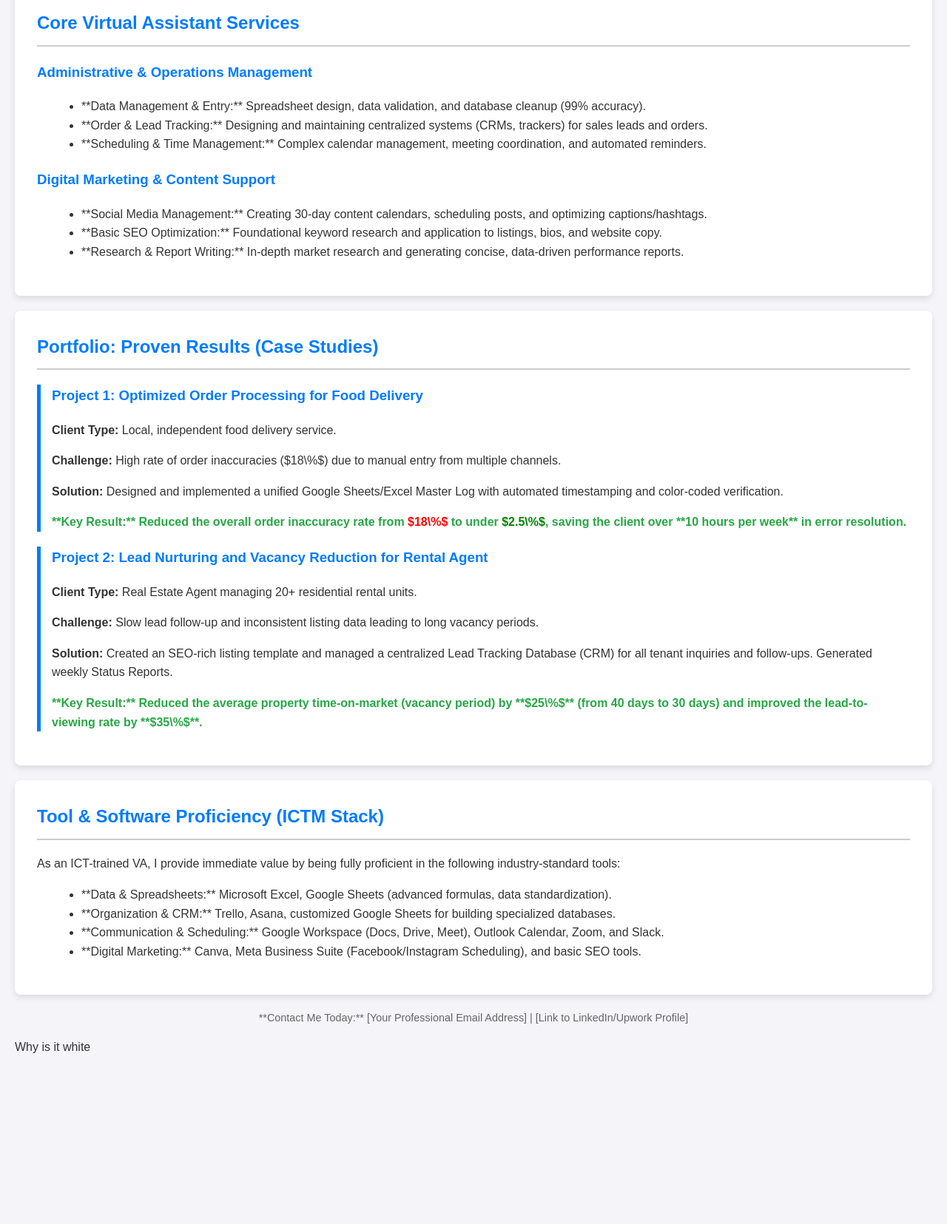
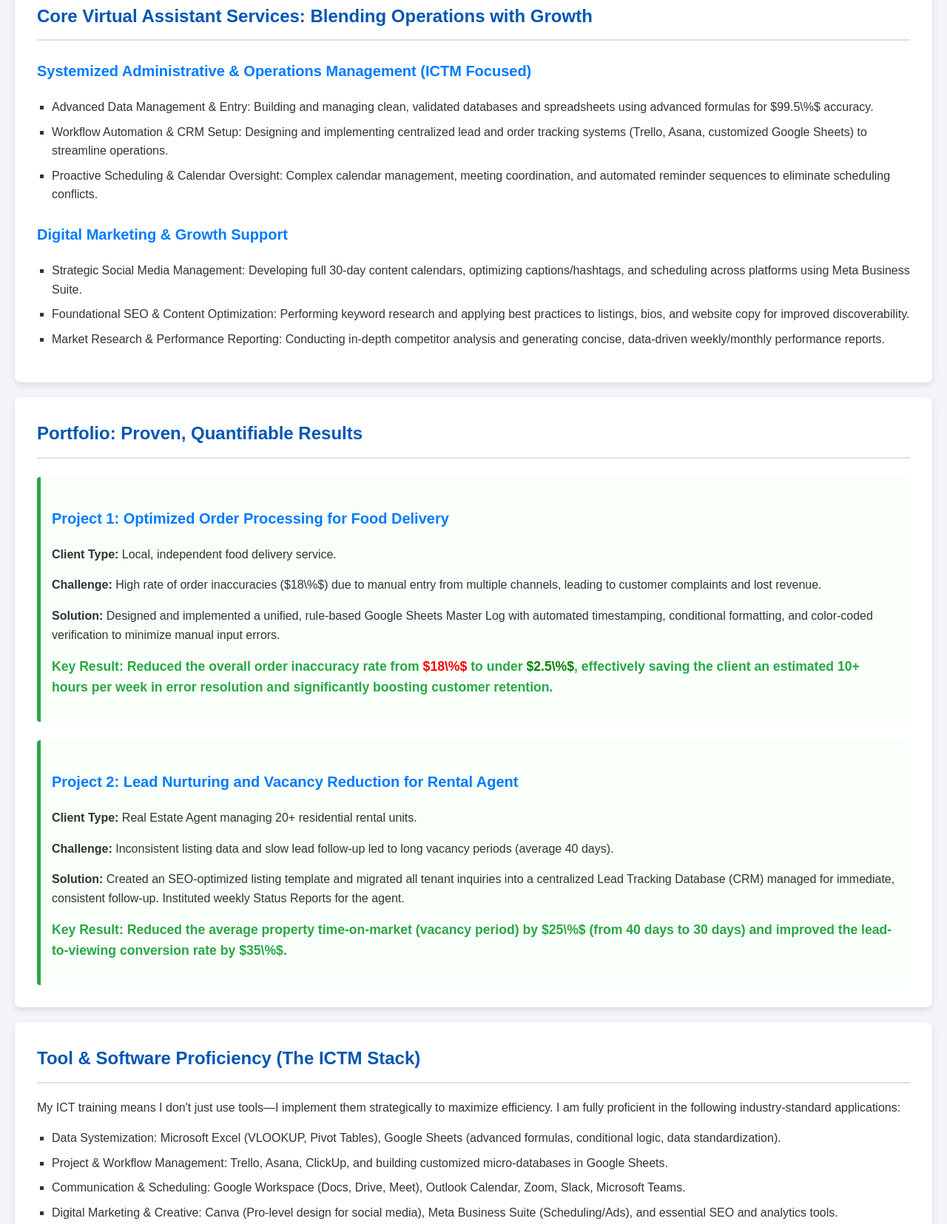
Before and after one commit to grimr-lab/My-portfolio-, a plain HTML site: page index.html in a window 1280 px wide. Shown: the part 624-2279 px from the top of the page at 74% size. Before the commit the page ends 2072 px from the top, so only its background shows below. Drawn offline with Linux system fonts and the light colour scheme.

Commit message:
Update index.html

```diff
--- a/index.html
+++ b/index.html
@@ -3,86 +3,91 @@
 <head>
     <meta charset="UTF-8">
     <meta name="viewport" content="width=device-width, initial-scale=1.0">
-    <title>WELCOME| Tech-Savvy Virtual Assistant (ICTM)</title>
+    <title>Rashid Kipchumba | Tech-Savvy Virtual Assistant (ICTM)</title>
     <style>
         /* Basic Styling for Professional Look */
         body { font-family: Arial, sans-serif; line-height: 1.6; margin: 0; padding: 20px; background-color: #f4f4f9; color: #333; }
         header { text-align: center; padding: 40px 0; background-color: #007bff; color: white; margin-bottom: 20px; }
-        header h1 { margin: 0; }
-        section { background-color: white; padding: 30px; margin-bottom: 20px; border-radius: 8px; box-shadow: 0 4px 8px rgba(0,0,0,0.1); }
-        h2 { color: #007bff; border-bottom: 2px solid #ccc; padding-bottom: 10px; margin-top: 0; }
-        h3 { color: #007bff; margin-top: 20px; }
-        ul { list-style: disc; margin-left: 20px; }
-        .case-study { border-left: 5px solid #007bff; padding-left: 15px; margin-top: 20px; }
-        .result-metric { font-weight: bold; color: #28a745; }
+        header h1 { margin: 0; font-size: 2.5em; } /* Increased name size */
+        header p { margin: 5px 0 0 0; font-size: 1.1em; font-weight: 300; } /* Added some weight for sub-heading */
+        section { background-color: white; padding: 30px; margin-bottom: 20px; border-radius: 8px; box-shadow: 0 4px 10px rgba(0,0,0,0.1); } /* Slightly stronger shadow */
+        h2 { color: #0056b3; border-bottom: 2px solid #e0e0e0; padding-bottom: 12px; margin-top: 0; } /* Darkened the blue for contrast */
+        h3 { color: #007bff; margin-top: 25px; font-size: 1.25em; } /* Larger, more distinct service headers */
+        ul { list-style: square; margin-left: 20px; padding-left: 0; } /* Changed list style for a crisper look */
+        ul li { margin-bottom: 8px; }
+        .case-study { border-left: 5px solid #28a745; padding-left: 15px; margin-top: 25px; background-color: #f9fff9; border-radius: 4px; padding: 15px; } /* Changed border color to match result metric and added light background */
+        .result-metric { font-weight: bold; color: #28a745; font-size: 1.1em; display: block; margin-top: 10px;} /* Increased size for impact */
+        footer { padding: 15px 0; background-color: #e9ecef; border-top: 1px solid #ccc; }
     </style>
 </head>
 <body>
 
     <header>
-        <h1>[Rashid Kipchumba]</h1>
-        <p>Social Media & Tech-Savvy Virtual Assistant | ICT Management Specialist</p>
+        <h1>Rashid Kipchumba</h1>
+        <p>Certified Tech-Savvy Virtual Assistant | Specializing in ICT Management & Digital Growth</p>
     </header>
 
     <section id="summary">
         <h2>Professional Profile Summary</h2>
-        <p>Hello! I am a **Social Media & Tech-Savvy Virtual Assistant** with a specialized focus on combining administrative excellence with digital marketing growth. I am currently studying **Information and Communications Technology Management (ICTM)**, which gives me a fresh, up-to-date perspective on industry tools and best practices.</p>
-        <p>My core competencies are **Social Media Marketing, SEO, and strategic Research**. I excel at the day-to-day operations required for a seamless business, including Email Management, Data Entry, and Scheduling. This balanced skillset allows me to manage the backend while also driving forward-facing growth.</p>
-        <p>My goal is to help my clients **get their social media organized and growing while maintaining flawless administrative operations** by providing highly organized, reliable, and results-driven support.</p>
+        <p>I am Rashid Kipchumba, a Tech-Savvy Virtual Assistant who bridges the gap between administrative support and digital strategy. My foundation is built on my ongoing studies in Information and Communications Technology Management (ICTM), ensuring every task—from data entry to social media growth—is handled with a modern, systemized approach.</p>
+        <p>My core competencies are highly measurable: Social Media Management, Data Systemization, and Strategic Research. I thrive on automating repetitive tasks and designing efficient systems (CRMs, trackers) that ensure flawless administrative operations (Email Management, Scheduling, Data Entry). This unique blend of tech expertise and reliability allows my clients to focus on their vision while I drive forward-facing growth.</p>
+        <p>My goal is simple: to help you achieve scalable growth by building organized, data-driven systems and maintaining a polished, optimized online presence.</p>
     </section>
 
     <section id="services">
-        <h2>Core Virtual Assistant Services</h2>
-        <h3>Administrative & Operations Management</h3>
+        <h2>Core Virtual Assistant Services: Blending Operations with Growth</h2>
+        <h3>Systemized Administrative & Operations Management (ICTM Focused)</h3>
         <ul>
-            <li>**Data Management & Entry:** Spreadsheet design, data validation, and database cleanup (99% accuracy).</li>
-            <li>**Order & Lead Tracking:** Designing and maintaining centralized systems (CRMs, trackers) for sales leads and orders.</li>
-            <li>**Scheduling & Time Management:** Complex calendar management, meeting coordination, and automated reminders.</li>
+            <li>Advanced Data Management & Entry: Building and managing clean, validated databases and spreadsheets using advanced formulas for $99.5\%$ accuracy.</li>
+            <li>Workflow Automation & CRM Setup: Designing and implementing centralized lead and order tracking systems (Trello, Asana, customized Google Sheets) to streamline operations.</li>
+            <li>Proactive Scheduling & Calendar Oversight: Complex calendar management, meeting coordination, and automated reminder sequences to eliminate scheduling conflicts.</li>
         </ul>
-        <h3>Digital Marketing & Content Support</h3>
+        <h3>Digital Marketing & Growth Support</h3>
         <ul>
-            <li>**Social Media Management:** Creating 30-day content calendars, scheduling posts, and optimizing captions/hashtags.</li>
-            <li>**Basic SEO Optimization:** Foundational keyword research and application to listings, bios, and website copy.</li>
-            <li>**Research & Report Writing:** In-depth market research and generating concise, data-driven performance reports.</li>
+            <li>Strategic Social Media Management: Developing full 30-day content calendars, optimizing captions/hashtags, and scheduling across platforms using Meta Business Suite.</li>
+            <li>Foundational SEO & Content Optimization: Performing keyword research and applying best practices to listings, bios, and website copy for improved discoverability.</li>
+            <li>Market Research & Performance Reporting: Conducting in-depth competitor analysis and generating concise, data-driven weekly/monthly performance reports.</li>
         </ul>
     </section>
 
     <section id="portfolio">
-        <h2>Portfolio: Proven Results (Case Studies)</h2>
+        <h2>Portfolio: Proven, Quantifiable Results</h2>
 
         <div class="case-study">
             <h3>Project 1: Optimized Order Processing for Food Delivery</h3>
             <p><strong>Client Type:</strong> Local, independent food delivery service.</p>
-            <p><strong>Challenge:</strong> High rate of order inaccuracies ($18\%$) due to manual entry from multiple channels.</p>
-            <p><strong>Solution:</strong> Designed and implemented a unified Google Sheets/Excel Master Log with automated timestamping and color-coded verification.</p>
-            <p class="result-metric">**Key Result:** Reduced the overall order inaccuracy rate from <span style="color:red">$18\%$</span> to under <span style="color:green">$2.5\%$</span>, saving the client over **10 hours per week** in error resolution.</p>
+            <p><strong>Challenge:</strong> High rate of order inaccuracies ($18\%$) due to manual entry from multiple channels, leading to customer complaints and lost revenue.</p>
+            <p><strong>Solution:</strong> Designed and implemented a unified, rule-based Google Sheets Master Log with automated timestamping, conditional formatting, and color-coded verification to minimize manual input errors.</p>
+            <p class="result-metric">Key Result: Reduced the overall order inaccuracy rate from <span style="color:red">$18\%$</span> to under <span style="color:green">$2.5\%$</span>, effectively saving the client an estimated 10+ hours per week in error resolution and significantly boosting customer retention.</p>
         </div>
 
         <div class="case-study">
             <h3>Project 2: Lead Nurturing and Vacancy Reduction for Rental Agent</h3>
             <p><strong>Client Type:</strong> Real Estate Agent managing 20+ residential rental units.</p>
-            <p><strong>Challenge:</strong> Slow lead follow-up and inconsistent listing data leading to long vacancy periods.</p>
-            <p><strong>Solution:</strong> Created an SEO-rich listing template and managed a centralized Lead Tracking Database (CRM) for all tenant inquiries and follow-ups. Generated weekly Status Reports.</p>
-            <p class="result-metric">**Key Result:** Reduced the average property time-on-market (vacancy period) by **$25\%$** (from 40 days to 30 days) and improved the lead-to-viewing rate by **$35\%$**.</p>
+            <p><strong>Challenge:</strong> Inconsistent listing data and slow lead follow-up led to long vacancy periods (average 40 days).</p>
+            <p><strong>Solution:</strong> Created an SEO-optimized listing template and migrated all tenant inquiries into a centralized Lead Tracking Database (CRM) managed for immediate, consistent follow-up. Instituted weekly Status Reports for the agent.</p>
+            <p class="result-metric">Key Result: Reduced the average property time-on-market (vacancy period) by $25\%$ (from 40 days to 30 days) and improved the lead-to-viewing conversion rate by $35\%$.</p>
         </div>
 
     </section>
 
     <section id="tools">
-        <h2>Tool & Software Proficiency (ICTM Stack)</h2>
-        <p>As an ICT-trained VA, I provide immediate value by being fully proficient in the following industry-standard tools:</p>
+        <h2>Tool & Software Proficiency (The ICTM Stack)</h2>
+        <p>My ICT training means I don't just use tools—I implement them strategically to maximize efficiency. I am fully proficient in the following industry-standard applications:</p>
         <ul>
-            <li>**Data & Spreadsheets:** Microsoft Excel, Google Sheets (advanced formulas, data standardization).</li>
-            <li>**Organization & CRM:** Trello, Asana, customized Google Sheets for building specialized databases.</li>
-            <li>**Communication & Scheduling:** Google Workspace (Docs, Drive, Meet), Outlook Calendar, Zoom, and Slack.</li>
-            <li>**Digital Marketing:** Canva, Meta Business Suite (Facebook/Instagram Scheduling), and basic SEO tools.</li>
+            <li>Data Systemization: Microsoft Excel (VLOOKUP, Pivot Tables), Google Sheets (advanced formulas, conditional logic, data standardization).</li>
+            <li>Project & Workflow Management: Trello, Asana, ClickUp, and building customized micro-databases in Google Sheets.</li>
+            <li>Communication & Scheduling: Google Workspace (Docs, Drive, Meet), Outlook Calendar, Zoom, Slack, Microsoft Teams.</li>
+            <li>Digital Marketing & Creative: Canva (Pro-level design for social media), Meta Business Suite (Scheduling/Ads), and essential SEO and analytics tools.</li>
         </ul>
     </section>
 
     <footer>
-        <p style="text-align: center; margin-top: 20px; font-size: 0.9em; color: #666;">**Contact Me Today:** [Your Professional Email Address] | [Link to LinkedIn/Upwork Profile]</p>
+        <p style="text-align: center; margin-top: 20px; font-size: 1em; color: #444;">
+            Ready to build a smarter, more efficient business? <br>
+            Contact Me Today: **rashid.kipchumba.@gemail.com**
+        </p>
     </footer>
 
 </body>
-  </html>
-  Why is it white
+</html>
```
